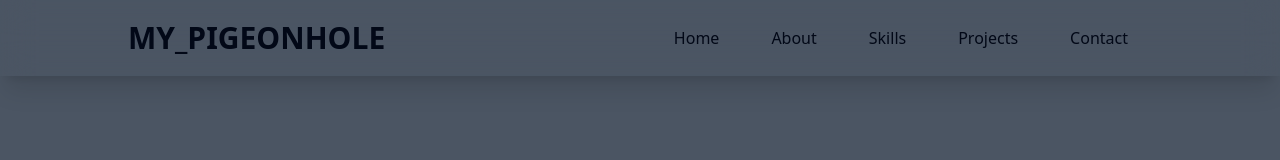
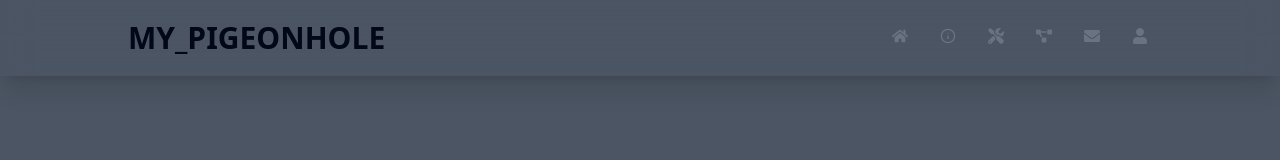
Before and after one commit to SANDEEP7522/my_pigeonhole, a React (Vite) app: page / in a window 1280 px wide. Shown: the top 160 px of the page. Built offline with nearby package versions, Linux system fonts and the light colour scheme.

Commit message:
Added icons and toolTip with hint

```diff
--- a/package.json
+++ b/package.json
@@ -11,12 +11,14 @@
   },
   "dependencies": {
     "@radix-ui/react-slot": "^1.1.0",
+    "@radix-ui/react-tooltip": "^1.1.7",
     "class-variance-authority": "^0.7.1",
     "clsx": "^2.1.1",
     "eslint-plugin-simple-import-sort": "^12.1.1",
     "lucide-react": "^0.462.0",
     "react": "^18.3.1",
     "react-dom": "^18.3.1",
+    "react-icons": "^5.4.0",
     "tailwind-merge": "^2.5.5"
   },
   "devDependencies": {
--- /dev/null
+++ b/src/components/NaveBar/Hint.jsx
@@ -0,0 +1,24 @@
+import {
+  Tooltip,
+  TooltipContent,
+  TooltipProvider,
+  TooltipTrigger,
+} from "@/components/ui/tooltip";
+
+
+export const Hint = ({ align, side, label, children }) => {
+  return (
+    <TooltipProvider>
+      <Tooltip delayDuration={30}>
+        <TooltipTrigger asChild>{children}</TooltipTrigger>
+        <TooltipContent
+          side={side}
+          align={align}
+          className="bg-black text-white p-2 rounded-lg border border-white/5 "
+        >
+          <p className="text-sm font-medium">{label}</p>
+        </TooltipContent>
+      </Tooltip>
+    </TooltipProvider>
+  );
+};
--- a/src/components/NaveBar/Navbar.jsx
+++ b/src/components/NaveBar/Navbar.jsx
@@ -1,53 +1,88 @@
-// Navbar.js
+import { FaHome } from "react-icons/fa";
+import { FiInfo } from "react-icons/fi";
+import { FaTools } from "react-icons/fa";
+import { FaProjectDiagram } from "react-icons/fa";
+import { FaEnvelope } from "react-icons/fa";
+import { Hint } from "./Hint";
+import { Button } from "../ui/button";
+import { FaUser } from "react-icons/fa";
 export default function Navbar() {
   return (
-         <nav className="w-full px-5 sm:px-10 py-5 shadow-xl
-                         backdrop-blur-lg fixed top-0 z-10">
-             <div className="container flex flex-col lg:flex-row
-                             gap-5 justify-between w-full
-                             items-center max-w-5xl mx-auto">
-                 <h3 className="text-3xl text-black-500 font-bold">
-                     MY_PIGEONHOLE
-                 </h3>
-                 <ul className="flex gap-3 align-center p-1 flex-wrap">
+    <nav className="w-full px-5 sm:px-10 py-5 shadow-xl  backdrop-blur-lg fixed top-0 z-10">
+      <div className="container flex flex-col lg:flex-row gap-5 justify-between w-full items-center max-w-5xl mx-auto">
+        <h3 className="text-3xl text-black-500 font-bold">MY_PIGEONHOLE</h3>
+        <ul className="flex gap-8 align-center p-1 flex-wrap">
           <li>
-                         <a className="text-sm sm:text-base px-2 lg:px-5
-                                       py-2 transition rounded hover:text-white
-                                       hover:bg-gray-500"
-                            href="#hero">
-                         Home
+            <a href="#hero">
+              <Hint label="Home">
+                <Button size="iconSm" variant="ghost">
+                  <FaHome
+                    size={20}
+                    className="hover:bg-blue-500 text-gray-500"
+                  />
+                </Button>
+              </Hint>
             </a>
           </li>
           <li>
-                         <a className="text-sm sm:text-base px-2 lg:px-5
-                                       py-2 transition rounded hover:text-white
-                                       hover:bg-gray-500"
-                            href="#about">
-                         About
+            <a href="#about">
+              <Hint label="About">
+                <Button size="iconSm" variant="ghost">
+                  <FiInfo
+                    size={24}
+                    className="hover:text-blue-500 text-gray-500"
+                  />
+                </Button>
+              </Hint>
             </a>
           </li>
           <li>
-                         <a className="text-sm sm:text-base px-2 lg:px-5 py-2
-                                       transition rounded hover:text-white
-                                       hover:bg-gray-500"
-                             href="#skills">
-                             Skills
+            <a href="#skills">
+              <Hint label="Skills">
+                <Button size="iconSm" variant="ghost">
+                  <FaTools
+                    size={24}
+                    className="hover:text-blue-500 text-gray-500"
+                  />
+                </Button>
+              </Hint>
             </a>
           </li>
           <li>
-                         <a className="text-sm sm:text-base px-2 lg:px-5 py-2
-                                       transition rounded hover:text-white
-                                       hover:bg-gray-500"
-                             href="#projects">
-                             Projects
+            <a href="#projects">
+              <Hint label="Projects">
+                <Button size="iconSm" variant="ghost">
+                  <FaProjectDiagram
+                    size={24}
+                    className="hover:text-blue-500 text-gray-500"
+                  />
+                </Button>
+              </Hint>
             </a>
           </li>
           <li>
-                         <a className="text-sm sm:text-base px-2 lg:px-5 py-2
-                                       transition rounded hover:text-white
-                                       hover:bg-gray-500"
-                             href="#contact">
-                             Contact
+            <a href="#contact">
+              <Hint label="Contact">
+                <Button size="iconSm" variant="ghost">
+                  <FaEnvelope
+                    size={24}
+                    className="hover:text-blue-500 text-gray-500"
+                  />
+                </Button>
+              </Hint>
+            </a>
+          </li>
+          <li>
+            <a href="#contact">
+              {" "}
+              <Hint label="User">
+                <Button size="iconSm" variant="ghost">
+                  <FaUser
+                    size={24}
+                    className="hover:text-blue-500 text-gray-500"
+                  />
+                </Button>
+              </Hint>
             </a>
           </li>
         </ul>
--- /dev/null
+++ b/src/components/ui/tooltip.jsx
@@ -0,0 +1,24 @@
+import * as React from "react"
+import * as TooltipPrimitive from "@radix-ui/react-tooltip"
+
+import { cn } from "@/lib/utils"
+
+const TooltipProvider = TooltipPrimitive.Provider
+
+const Tooltip = TooltipPrimitive.Root
+
+const TooltipTrigger = TooltipPrimitive.Trigger
+
+const TooltipContent = React.forwardRef(({ className, sideOffset = 4, ...props }, ref) => (
+  <TooltipPrimitive.Content
+    ref={ref}
+    sideOffset={sideOffset}
+    className={cn(
+      "z-50 overflow-hidden rounded-md border bg-popover px-3 py-1.5 text-sm text-popover-foreground shadow-md animate-in fade-in-0 zoom-in-95 data-[state=closed]:animate-out data-[state=closed]:fade-out-0 data-[state=closed]:zoom-out-95 data-[side=bottom]:slide-in-from-top-2 data-[side=left]:slide-in-from-right-2 data-[side=right]:slide-in-from-left-2 data-[side=top]:slide-in-from-bottom-2",
+      className
+    )}
+    {...props} />
+))
+TooltipContent.displayName = TooltipPrimitive.Content.displayName
+
+export { Tooltip, TooltipTrigger, TooltipContent, TooltipProvider }
```
Also changed, not shown: 1 other file (tests, documents, lock files or other folders). Lines whose indentation alone changed are shown as unchanged.
